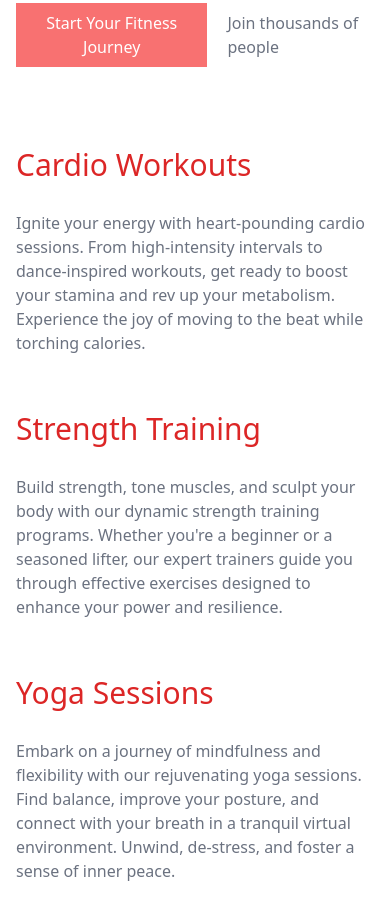
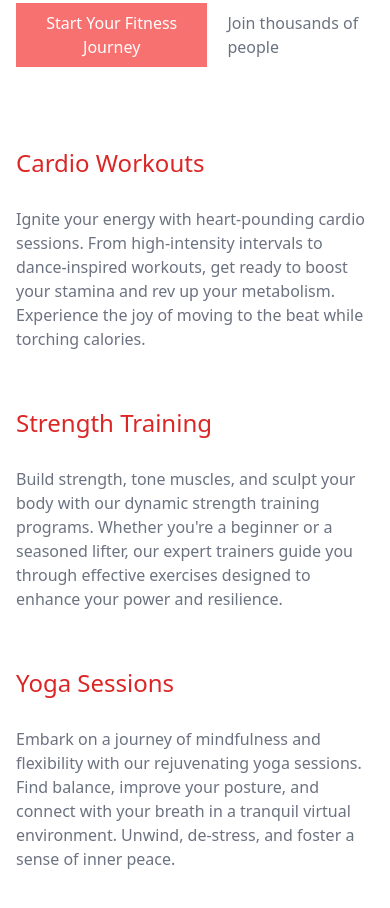
Before and after one commit to stefanrogic/virtual-fitness-studio, a website built with Vite: page index.html in a window 390 px wide. Shown: the part 453-1361 px from the top of the page. Built offline with nearby package versions, Linux system fonts and the light colour scheme.

Commit message:
responsive design for categories

```diff
--- a/index.html
+++ b/index.html
@@ -58,7 +58,7 @@
           <div class="flex flex-col justify-center items-start md:pe-20">
             <div class="flex flex-row space-x-3 mb-7">
               <!-- <img src="/images/circle-half.svg" alt="category-icon" /> -->
-              <h1 class="text-3xl font-medium text-red-600">Cardio Workouts</h1>
+              <h1 class="text-2xl lg:text-3xl font-medium text-red-600">Cardio Workouts</h1>
             </div>
 
             <p class="text-gray-500">
@@ -69,7 +69,7 @@
           <div class="flex flex-col justify-center items-start md:pe-20">
             <div class="flex flex-row space-x-3 mb-7">
               <!-- <img src="/images/circle-half.svg" alt="category-icon" /> -->
-              <h1 class="text-3xl font-medium text-red-600">Strength Training</h1>
+              <h1 class="text-2xl lg:text-3xl font-medium text-red-600">Strength Training</h1>
             </div>
 
             <p class="text-gray-500">
@@ -80,7 +80,7 @@
           <div class="flex flex-col justify-center items-start">
             <div class="flex flex-row space-x-3 mb-7">
               <!-- <img src="/images/circle-half.svg" alt="category-icon" /> -->
-              <h1 class="text-3xl font-medium text-red-600">Yoga Sessions</h1>
+              <h1 class="text-2xl lg:text-3xl font-medium text-red-600">Yoga Sessions</h1>
             </div>
 
             <p class="text-gray-500">
--- a/src/scss/output.scss
+++ b/src/scss/output.scss
@@ -809,6 +809,11 @@ video {
   line-height: 1.75rem;
 }
 
+.text-2xl {
+  font-size: 1.5rem;
+  line-height: 2rem;
+}
+
 .font-bold {
   font-weight: 700;
 }
@@ -902,4 +907,9 @@ video {
     font-size: 4.5rem;
     line-height: 1;
   }
+
+  .lg\:text-3xl {
+    font-size: 1.875rem;
+    line-height: 2.25rem;
+  }
 }
```
